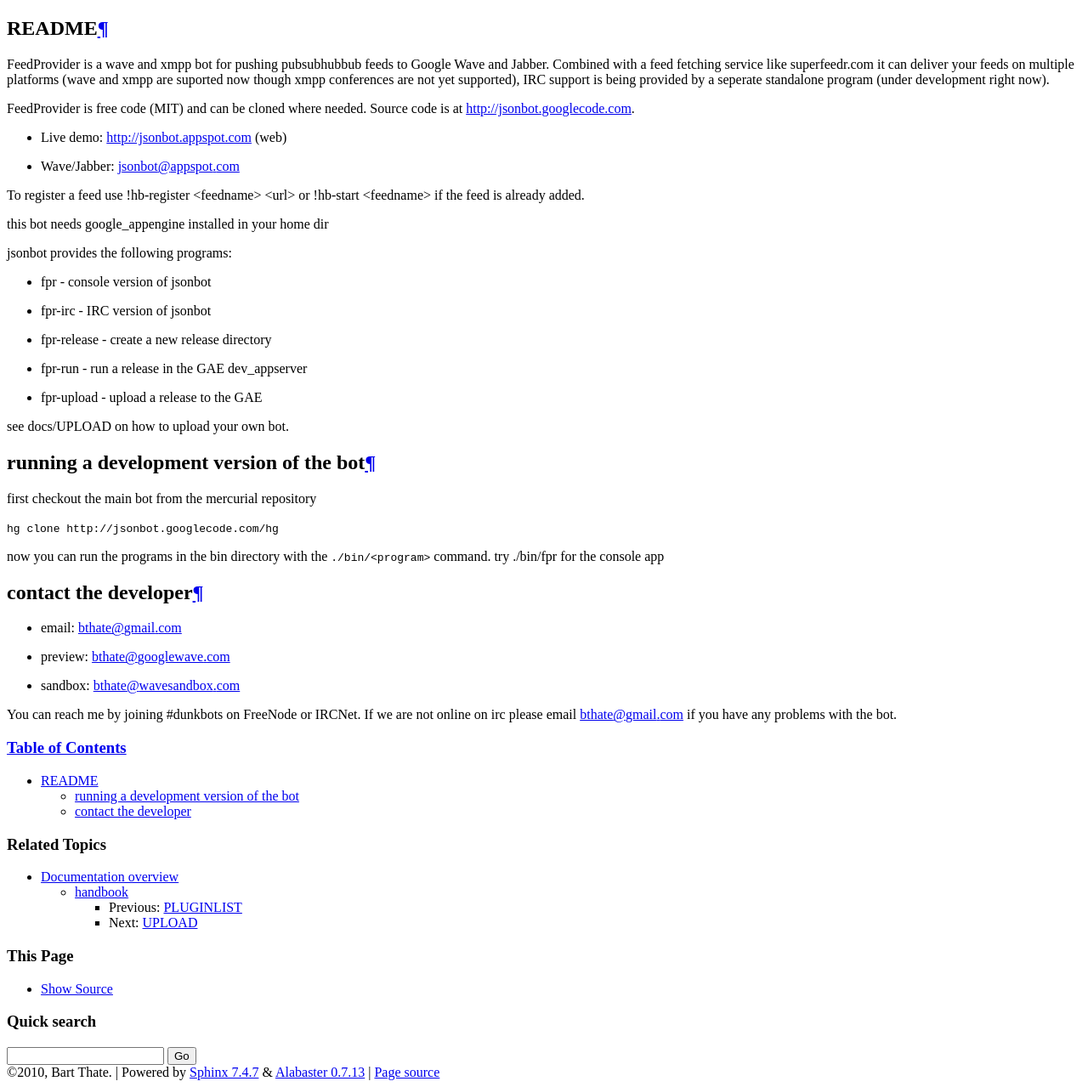
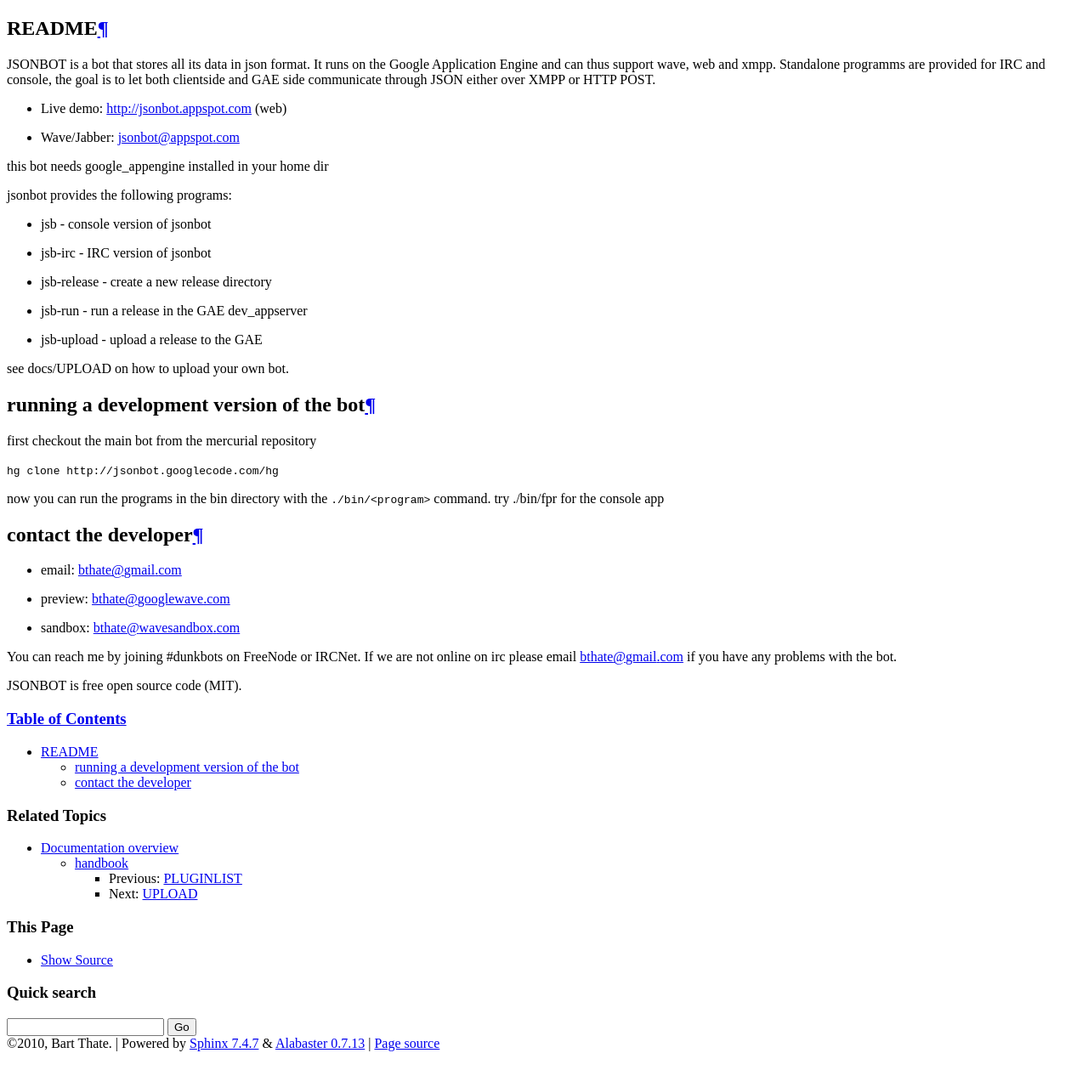
Before and after one commit to melmothx/jsonbot, a Sphinx documentation site: the page built from docs/handbook/README.txt, in a window 1280 px wide. Shown: the whole page at 85% size. Built offline with Sphinx 7.4.7, drawn with Linux system fonts in a browser that asks for light colours; pages that are not in the unit, such as notebooks, are missing from menus; after the commit the page ends 1245 px from its top, so only the background shows below that.

Commit message:
remove fpr references .. set version to 0.2

```diff
--- a/docs/handbook/README.txt
+++ b/docs/handbook/README.txt
@@ -1,29 +1,23 @@
 README
 ======
 
-FeedProvider is a wave and xmpp bot for pushing pubsubhubbub feeds to Google
-Wave and Jabber. Combined with a feed fetching service like superfeedr.com it can
-deliver your feeds on multiple platforms (wave and xmpp are suported now though xmpp conferences are not yet supported), IRC support is being
-provided by a seperate standalone program (under development right now).
-
-FeedProvider is free code (MIT) and can be cloned where needed. Source code
-is at http://jsonbot.googlecode.com.
+JSONBOT is a bot that stores all its data in json format. It runs on the
+Google Application Engine and can thus support wave, web and xmpp.
+Standalone programms are provided for IRC and console, the goal is to let both
+clientside and GAE side communicate through JSON either over XMPP or HTTP POST.
 
 * Live demo: http://jsonbot.appspot.com (web)
 * Wave/Jabber: jsonbot@appspot.com
-
-To register a feed use !hb-register <feedname> <url> or !hb-start <feedname>
-if the feed is already added.
 
 this bot needs google_appengine installed in your home dir
 
 jsonbot provides the following programs:
 
-* fpr - console version of jsonbot
-* fpr-irc - IRC version of jsonbot
-* fpr-release - create a new release directory
-* fpr-run - run a release in the GAE dev_appserver
-* fpr-upload - upload a release to the GAE
+* jsb - console version of jsonbot
+* jsb-irc - IRC version of jsonbot
+* jsb-release - create a new release directory
+* jsb-run - run a release in the GAE dev_appserver
+* jsb-upload - upload a release to the GAE
 
 see docs/UPLOAD on how to upload your own bot.
 
@@ -45,3 +39,5 @@
 * sandbox: bthate@wavesandbox.com
 
 You can reach me by joining #dunkbots on FreeNode or IRCNet. If we are not online on irc please email bthate@gmail.com if you have any problems with the bot.
+
+JSONBOT is free open source code (MIT).
--- a/gozerlib/__init__.py
+++ b/gozerlib/__init__.py
@@ -4,6 +4,6 @@
 
 """ gozerlib core package. """
 
-__version__ = "0.2.1"
+__version__ = "0.2"
 
 __all__ = ['persistconfig', 'rest', 'jsbimport', 'admin', 'boot', 'botbase', 'callbacks', 'channelbase', 'commands', 'config', 'contrib', 'datadir', 'eggs', 'errors', 'eventbase', 'examples', 'fleet', 'gae', 'gozernet', 'less', 'monitor', 'outputcache', 'periodical', 'persist', 'persiststate', 'plugins', 'plugs', 'runner', 'socket', 'tasks', 'threadloop', 'threads', 'users', 'utils']
```
Also changed, not shown: setup.py (+6 -6 lines), 1 other file.
